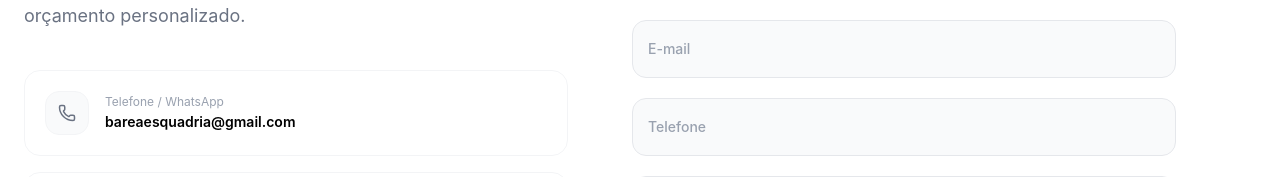
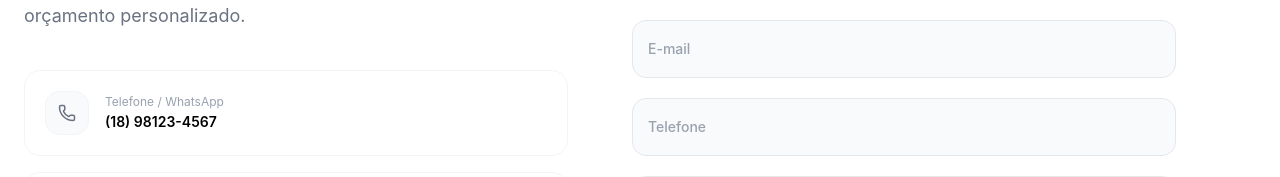
Before and after one commit to wellbarea/vidracaria-website, a Next.js app: page / in a window 1280 px wide. Shown: the part 6598-6775 px from the top of the page. Built offline with nearby package versions, Linux system fonts and the light colour scheme; no server answers.

Commit message:
feat: add SVG icon for enhanced visual representation

```diff
--- a/src/app/layout.tsx
+++ b/src/app/layout.tsx
@@ -96,6 +96,7 @@ export const metadata: Metadata = {
 
   icons: {
     icon: [
+      { url: "/images/B.svg", type: "image/svg+xml" },
       { url: "/images/logo-com-fundo-branco.png", type: "image/png" },
     ],
     apple: "/images/logo-com-fundo-branco.png",
--- a/src/components/Contato.tsx
+++ b/src/components/Contato.tsx
@@ -80,7 +80,7 @@ function FloatTextarea({
 type Status = "idle" | "sending" | "success" | "error";
 
 const CONTACT_INFO = [
-  { icon: Phone,  title: "Telefone / WhatsApp",  info: "bareaesquadria@gmail.com", link: "mailto:bareaesquadria@gmail.com" },
+  { icon: Phone,  title: "Telefone / WhatsApp",  info: "(18) 98123-4567", link: "https://wa.me/5518981234567" },
   { icon: Mail,   title: "E-mail",    info: "bareaesquadria@gmail.com",  link: "mailto:bareaesquadria@gmail.com" },
   { icon: MapPin, title: "Endereço",  info: "São Paulo, SP — Brasil",   link: "#" },
 ];
```
Also changed, not shown: public/images/B.svg (added).
